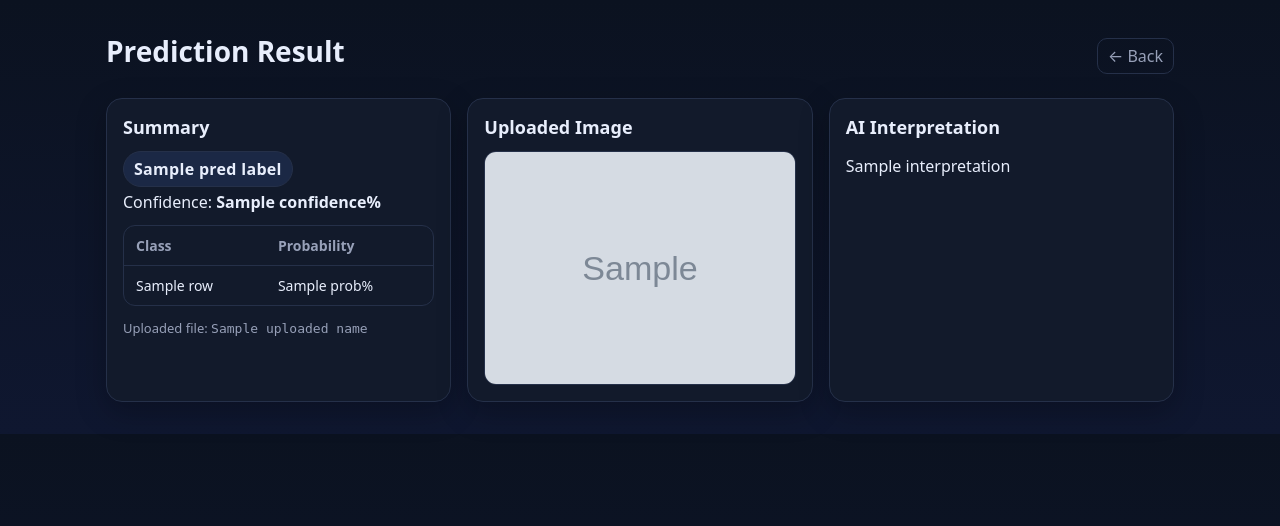
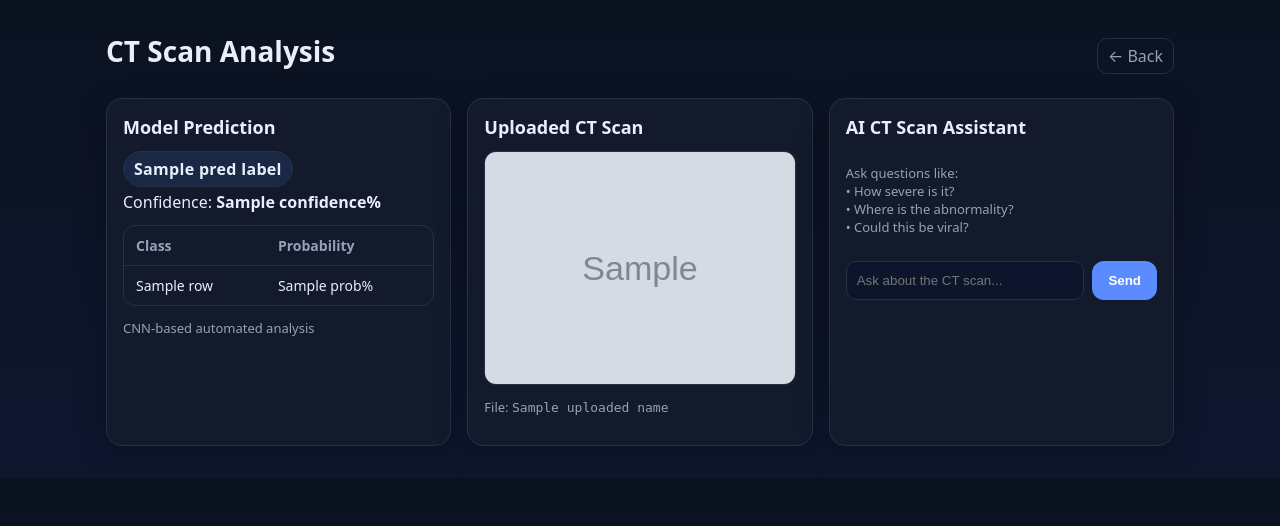
Before and after one commit to VarunMaddi/Pneumonia-Detection-with-Interpretation, a Flask app: template templates/result.html in a window 1280 px wide. Shown: the top 526 px of the page. Run offline with Flask 3, Linux system fonts and the light colour scheme; the template is opened without the code that fills it: most values are stand-ins (such as "Sample title", 1, 10 or a date in 2020); grey boxes marked "Sample" are stand-in pictures.

Commit message:
Change title and headings for CT scan analysis

```diff
--- a/templates/result.html
+++ b/templates/result.html
@@ -3,30 +3,40 @@
 <head>
   <meta charset="UTF-8" />
   <meta name="viewport" content="width=device-width, initial-scale=1" />
-  <title>Prediction Result</title>
+  <title>CT Scan Analysis</title>
   <link rel="stylesheet" href="{{ url_for('static', filename='style.css') }}" />
 </head>
 <body>
   <div class="container">
     <header>
-      <h1>Prediction Result</h1>
+      <h1>CT Scan Analysis</h1>
       <a href="{{ url_for('index') }}" class="link">&larr; Back</a>
     </header>
 
     <section class="grid">
+
+      <!-- MODEL PREDICTION -->
       <div class="card">
-        <h2>Summary</h2>
+        <h2>Model Prediction</h2>
+
         <p class="pred">
-          <span class="pill {{ 'positive' if pred_label|lower == 'pneumonia' else 'neutral' }}">{{ pred_label }}</span>
+          <span class="pill {{ 'positive' if pred_label|lower == 'pneumonia' else 'neutral' }}">
+            {{ pred_label }}
+          </span>
         </p>
+
         <p class="confidence">
           Confidence: <strong>{{ confidence }}%</strong>
         </p>
-        {% if classes and classes|length > 0 %}
+
+        {% if classes %}
         <div class="table-wrap">
           <table>
             <thead>
-              <tr><th>Class</th><th>Probability</th></tr>
+              <tr>
+                <th>Class</th>
+                <th>Probability</th>
+              </tr>
             </thead>
             <tbody>
               {% for row in classes %}
@@ -39,19 +49,80 @@
           </table>
         </div>
         {% endif %}
-        <p class="meta">Uploaded file: <code>{{ uploaded_name }}</code></p>
+
+        <p class="meta">
+          CNN-based automated analysis
+        </p>
       </div>
 
+      <!-- UPLOADED IMAGE -->
       <div class="card">
-        <h2>Uploaded Image</h2>
-        <img src="{{ original_img }}" alt="Uploaded CT/X-ray" class="img" />
+        <h2>Uploaded CT Scan</h2>
+        <img src="{{ original_img }}" alt="Uploaded CT" class="img" />
+        <p class="meta">File: <code>{{ uploaded_name }}</code></p>
       </div>
 
+      <!-- AI CHATBOT -->
       <div class="card">
-        <h2>AI Interpretation</h2>
-        <p>{{ interpretation }}</p>
+        <h2>AI CT Scan Assistant</h2>
+
+        <div
+          id="chat-box"
+          style="max-height: 300px; overflow-y: auto; margin-bottom: 12px;"
+        >
+          <p class="meta">
+            Ask questions like:
+            <br />• How severe is it?
+            <br />• Where is the abnormality?
+            <br />• Could this be viral?
+          </p>
+        </div>
+
+        <div style="display: flex; gap: 8px;">
+          <input
+            id="chat-input"
+            type="text"
+            placeholder="Ask about the CT scan..."
+            style="
+              flex: 1;
+              background: #0c152b;
+              border: 1px solid var(--border);
+              color: var(--text);
+              padding: 10px;
+              border-radius: 10px;
+            "
+          />
+          <button class="btn" onclick="sendChat()">Send</button>
+        </div>
       </div>
+
     </section>
   </div>
+
+  <script>
+    async function sendChat() {
+      const input = document.getElementById("chat-input");
+      const box = document.getElementById("chat-box");
+      const msg = input.value.trim();
+      if (!msg) return;
+
+      box.innerHTML += `<p><strong>You:</strong> ${msg}</p>`;
+      input.value = "";
+
+      try {
+        const res = await fetch("/chat", {
+          method: "POST",
+          headers: { "Content-Type": "application/json" },
+          body: JSON.stringify({ message: msg })
+        });
+
+        const data = await res.json();
+        box.innerHTML += `<p><strong>AI:</strong> ${data.reply}</p>`;
+        box.scrollTop = box.scrollHeight;
+      } catch (e) {
+        box.innerHTML += `<p><strong>AI:</strong> Error processing request.</p>`;
+      }
+    }
+  </script>
 </body>
 </html>
```
